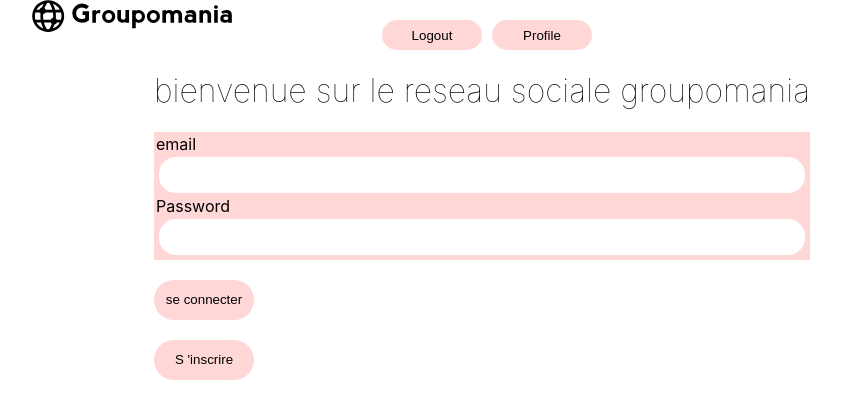
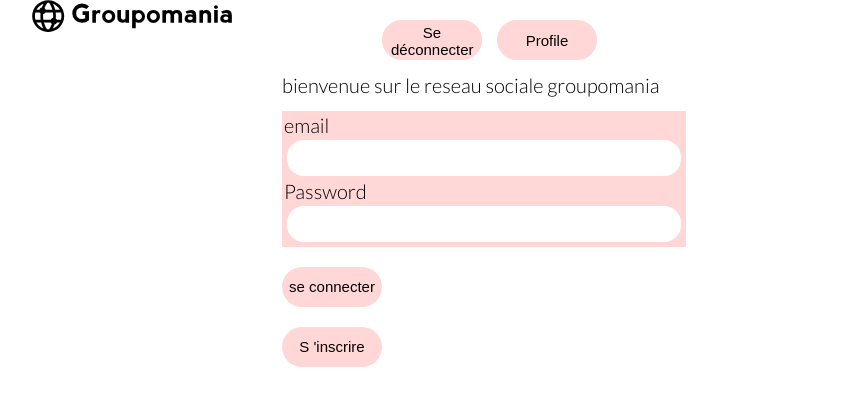
Before and after one commit to NASRINE-H/P7_reseau_social_entreprise, a React (Create React App) app in the folder frontend/groupomania/: page / in a window 1280 px wide. Shown: the top 418 px of the page, without its empty margins (118-959 px from the left). Built offline with nearby package versions, Linux system fonts and the light colour scheme.

Commit message:
responsive

```diff
--- a/frontend/groupomania/src/App.css
+++ b/frontend/groupomania/src/App.css
@@ -1,5 +1,12 @@
+@import url('https://fonts.googleapis.com/css2?family=Lato:wght@300;400;700;900');
+body {
+    font-family: 'Lato', sans-serif;
+    margin-bottom: 100px;
+}
+
 .App {
     text-align: center;
+    /*font-family: 'Lato', sans-serif;*/
 }
 
 .App-logo {
@@ -55,11 +62,12 @@
     display: block;
 }
 
-@media (prefers-reduced-motion: no-preference) {
+
+/*@media (prefers-reduced-motion: no-preference) {
     .App-logo {
         animation: App-logo-spin infinite 20s linear;
     }
-}
+}*/
 
 
 /*.App-header {
@@ -101,7 +109,8 @@
     margin: 50px;
 }
 
-#title {
+#title,
+#content {
     display: flex;
     justify-content: center;
     font-size: 30px;
@@ -125,13 +134,6 @@
     padding-left: 20px;
 }
 
-#content {
-    display: flex;
-    justify-content: center;
-    font-size: 30px;
-    font-weight: 200;
-}
-
 button {
     /*padding: 2px 2px 2px 5px;*/
     margin-top: 20px;
@@ -143,6 +145,7 @@
 }
 
 h1 {
+    font-size: 20px;
     font-weight: 50;
 }
 
@@ -155,16 +158,265 @@
 .profile-form {
     border: 2px solid #FFD7D7;
     background-color: #FFD7D7;
+    width: 100%;
+}
+
+.input-container {
+    font-weight: 50;
+    font-size: 20px;
+    width: 100%;
 }
 
 .LogoButton {
-    margin-left: 10px;
-    height: 30px;
+    margin-left: 15px;
+    width: 100px;
+    height: 40px;
+    font-size: 15px;
     background-color: #FFD7D7;
     border: solid #FFD7D7;
+}
+
+.btn-loginsignup {
+    font-size: 15px;
+    width: 100px;
 }
 
 .input-post {
     margin-bottom: 20px;
     width: 100%;
 }
+
+
+/*@media screen and (max-widh:767px) {
+    .LogoButton {
+        flex-direction: column;
+        justify-content: center;
+        align-items: center;
+        position: fixed;
+        left: 0;
+        right: 0;
+        bottom: 0;
+        height: 100vh;
+        padding: 2rem;
+    }
+}*/
+
+@media only screen and (min-width: 360px) {
+    body {
+        font-size: 54%;
+    }
+    form input {
+        width: 50%;
+    }
+    .group-logo {
+        width: 75px;
+        left: 50px;
+    }
+    h1 {
+        font-size: 5px;
+        font-weight: 50;
+    }
+    .post-Page {
+        width: 50%;
+        height: 300px;
+        margin: 25px;
+    }
+    .content {
+        font-size: 10px;
+    }
+    #title,
+    #content {
+        font-size: 10px;
+    }
+    #postImg {
+        padding-left: 17%;
+        width: 75px;
+        height: 75px;
+    }
+    button {
+        /*padding: 2px 2px 2px 5px;*/
+        margin-top: 5px;
+        width: 50px;
+        height: 10px;
+    }
+    #comment-content {
+        width: 10px;
+    }
+    .LogoButton {
+        margin-left: 5px;
+        width: 50px;
+        height: 20px;
+        font-size: 5px;
+    }
+    .input-post {
+        margin-bottom: 5px;
+        width: 50%;
+    }
+    form [type="submit"] {
+        width: 5%;
+        font-size: x-small;
+        margin-top: 5px;
+    }
+    .Loginform,
+    .Signupform,
+    .profile-form {
+        width: 50%;
+    }
+    .input-container {
+        font-weight: 50;
+        font-size: 10px;
+        width: 100%;
+    }
+    .btn-loginsignup {
+        font-size: 5px;
+        width: 50px;
+    }
+}
+
+@media only screen and (min-width: 500px) {
+    body {
+        font-size: 80%;
+    }
+    form input {
+        width: 80%;
+    }
+    .group-logo {
+        width: 100px;
+        left: 75px;
+    }
+    h1 {
+        font-size: 10px;
+        font-weight: 50;
+    }
+    .post-Page {
+        width: 75%;
+        height: 400px;
+        margin: 35px;
+    }
+    .content {
+        font-size: 20px;
+    }
+    #title,
+    #content {
+        font-size: 20px;
+    }
+    #postImg {
+        padding-left: 25%;
+        width: 130px;
+        height: 130px;
+    }
+    button {
+        /*padding: 2px 2px 2px 5px;*/
+        margin-top: 10px;
+        width: 70px;
+        height: 20px;
+    }
+    #comment-content {
+        width: 15px;
+    }
+    .LogoButton {
+        margin-left: 10px;
+        width: 75px;
+        height: 30px;
+        font-size: 10px;
+    }
+    .input-post {
+        margin-bottom: 10px;
+        width: 75%;
+    }
+    form [type="submit"] {
+        width: 10%;
+        font-size: small;
+        margin-top: 10px;
+    }
+    .Loginform,
+    .Signupform,
+    .profile-form {
+        border: 2px solid #FFD7D7;
+        background-color: #FFD7D7;
+        width: 75%;
+    }
+    .input-container {
+        font-weight: 50;
+        font-size: 15px;
+        width: 100%;
+    }
+    .btn-loginsignup {
+        font-size: 10px;
+        width: 75px;
+    }
+}
+
+@media only screen and (min-width: 760px) {
+    body {
+        font-size: 100%;
+    }
+    form input {
+        width: 100%;
+    }
+    .group-logo {
+        width: 200px;
+        left: 150px;
+    }
+    h1 {
+        font-size: 20px;
+        font-weight: 50;
+    }
+    .post-Page {
+        width: 100%;
+        height: 500px;
+        margin: 50px;
+    }
+    .content {
+        font-size: 30px;
+    }
+    #title,
+    #content {
+        font-size: 30px;
+    }
+    #postImg {
+        padding-left: 35%;
+        width: 200px;
+        height: 200px;
+    }
+    button {
+        /*padding: 2px 2px 2px 5px;*/
+        margin-top: 20px;
+        width: 100px;
+        height: 40px;
+    }
+    #comment-content {
+        width: 20px;
+    }
+    .LogoButton {
+        margin-left: 15px;
+        width: 100px;
+        height: 40px;
+        font-size: 15px;
+    }
+    .input-post {
+        margin-bottom: 20px;
+        width: 100%;
+    }
+    form [type="submit"] {
+        width: 20%;
+        font-size: large;
+        margin-top: 20px;
+    }
+    .Loginform,
+    .Signupform,
+    .profile-form {
+        border: 2px solid #FFD7D7;
+        background-color: #FFD7D7;
+        width: 100%;
+    }
+    .input-container {
+        font-weight: 50;
+        font-size: 20px;
+        width: 100%;
+    }
+    .btn-loginsignup {
+        font-size: 15px;
+        width: 100px;
+    }
+}
--- a/frontend/groupomania/src/components/Logo.js
+++ b/frontend/groupomania/src/components/Logo.js
@@ -15,10 +15,10 @@
             });
       };
       /* const NavHome = () => {
-            navigate('/', {
-                  replace: true,
-            });
-      };*/
+          navigate('/', {
+                replace: true,
+          });
+    };*/
       return (
             <div className="logo">
                   <img
@@ -27,18 +27,18 @@
                         className="group-logo"
                   />
                   {/* <button className="LogoButton" name="home" onClick={NavHome}>
-                        home
-                  </button> */}
+                                    home
+                              </button> */}{' '}
                   <button className="LogoButton" name="logout" onClick={logout}>
-                        Logout
-                  </button>
+                        Se déconnecter{' '}
+                  </button>{' '}
                   <button
                         className="LogoButton"
                         name="profil"
                         onClick={NavProfile}
                   >
-                        Profile
-                  </button>
+                        Profile{' '}
+                  </button>{' '}
             </div>
       );
 };
--- a/frontend/groupomania/src/components/User.js
+++ b/frontend/groupomania/src/components/User.js
@@ -1,6 +1,7 @@
 import React, { useState } from 'react';
 import { useNavigate } from 'react-router-dom';
 import Logo from './Logo';
+
 const User = () => {
       let navigate = useNavigate();
       const [mode, setMode] = useState('printMode');
@@ -68,6 +69,7 @@
 
             //catch Err
       };
+
       return (
             <div>
                   <Logo />
--- a/frontend/groupomania/src/components/loginSignup/LoginForm.js
+++ b/frontend/groupomania/src/components/loginSignup/LoginForm.js
@@ -1,5 +1,6 @@
 import React, { useState } from 'react';
 import { useNavigate } from 'react-router-dom';
+//import { validEmail, validPassword } from './regex.js';
 
 const LoginForm = () => {
       const [mode, setMode] = useState('login');
@@ -10,6 +11,23 @@
       const activeLogin = () => {
             setMode('login');
       };
+      /* const validEmail = new RegExp(
+            '^[a-zA-Z0-9._:$!%-]+@[a-zA-Z0-9.-]+.[a-zA-Z]$'
+      );
+      const validPassword = new RegExp('^(?=.*?[A-Za-z])(?=.*?[0-9]).{6,}$');
+
+      const [email, setEmail] = useState('');
+      const [password, setPassword] = useState('');
+      const [emailErr, setEmailErr] = useState(false);
+      const [pwdError, setPwdError] = useState(false);
+      const validate = () => {
+            if (!validEmail.test(email)) {
+                  setEmailErr(true);
+            }
+            if (!validPassword.test(password)) {
+                  setPwdError(true);
+            }
+      };*/
 
       const login = (e) => {
             e.preventDefault();
@@ -105,11 +123,18 @@
                                     </form>
                               </div>
                               <div className="button-container">
-                                    <button onClick={login}>
+                                    <button
+                                          className="btn-loginsignup"
+                                          onClick={login}
+                                    >
                                           se connecter
                                     </button>
                               </div>
-                              <button onClick={activeSignup}>
+
+                              <button
+                                    className="btn-loginsignup"
+                                    onClick={activeSignup}
+                              >
                                     S 'inscrire
                               </button>
                         </div>
@@ -136,6 +161,11 @@
                                                       id="signup-email"
                                                       type="text"
                                                       name="email"
+                                                      // value={email}
+                                                      // onChange={(e) =>
+                                                      //       setEmail(
+                                                      //             e.target.value
+                                                      //       )}
                                                       required
                                                 />
                                           </div>
@@ -145,17 +175,33 @@
                                                       id="signup-pass"
                                                       type="password"
                                                       name="pass"
+                                                      // value={password}
+                                                      // onChange={(e) =>
+                                                      //       setPassword(
+                                                      //             e.target.value
+                                                      //       )
+                                                      // }
                                                       required
                                                 />
                                           </div>
                                     </form>
                               </div>
                               <div className="button-container">
-                                    <button id="button-conx" onClick={signup}>
+                                    <button
+                                          id="btn-loginsignup"
+                                          onClick={signup}
+                                    >
                                           s'inscrire
+                                          {/* {emailErr && <p>Your email is invalid</p>}
+                                    {pwdError && (
+                                          <p>Your password is invalid</p>
+                                    )} */}
                                     </button>
                               </div>
-                              <button onClick={activeLogin}>
+                              <button
+                                    className="btn-loginsignup"
+                                    onClick={activeLogin}
+                              >
                                     Se connecter
                               </button>
                         </div>
```
Also changed, not shown: frontend/groupomania/src/components/comments/NewComment.js (+5 -6 lines).
